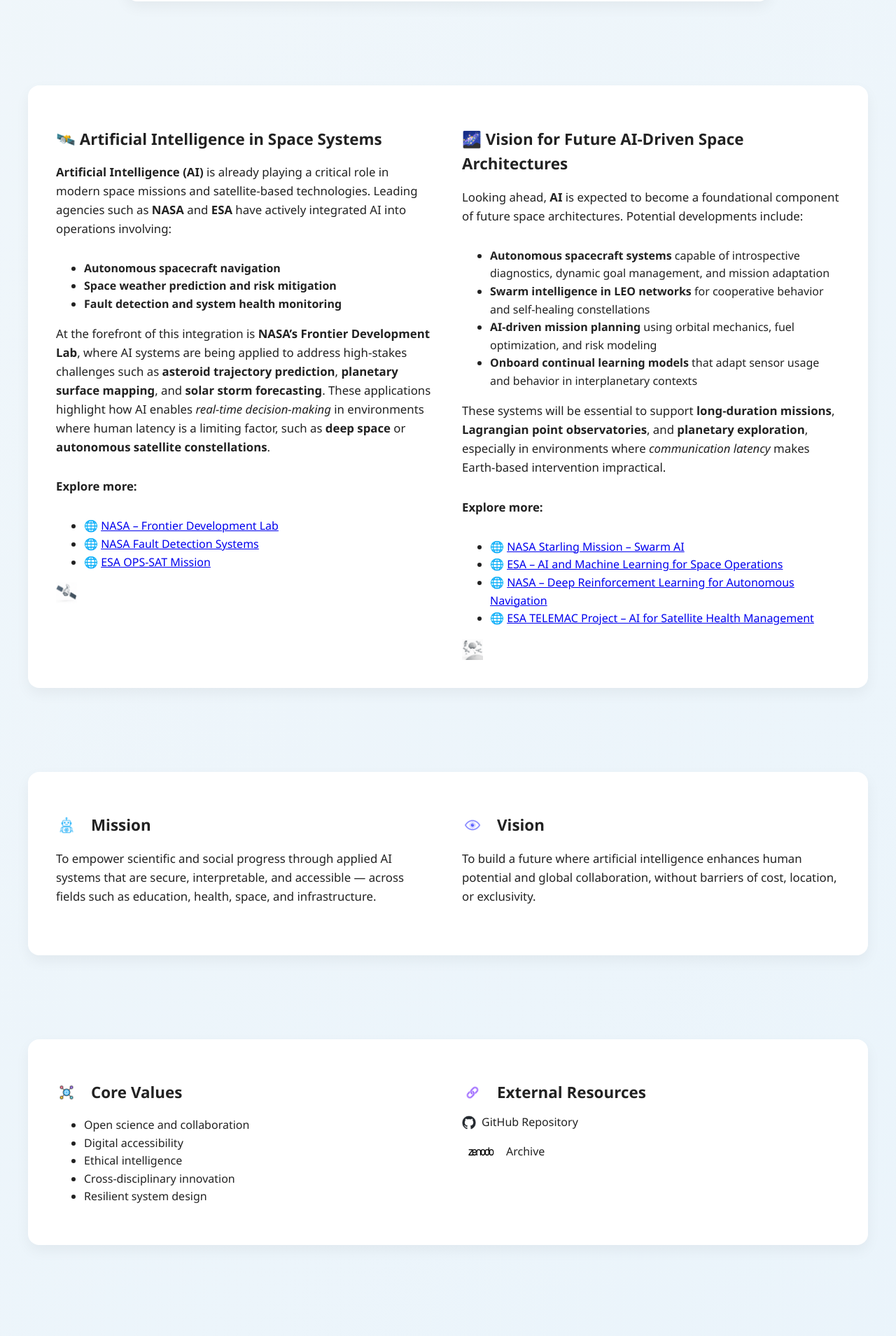
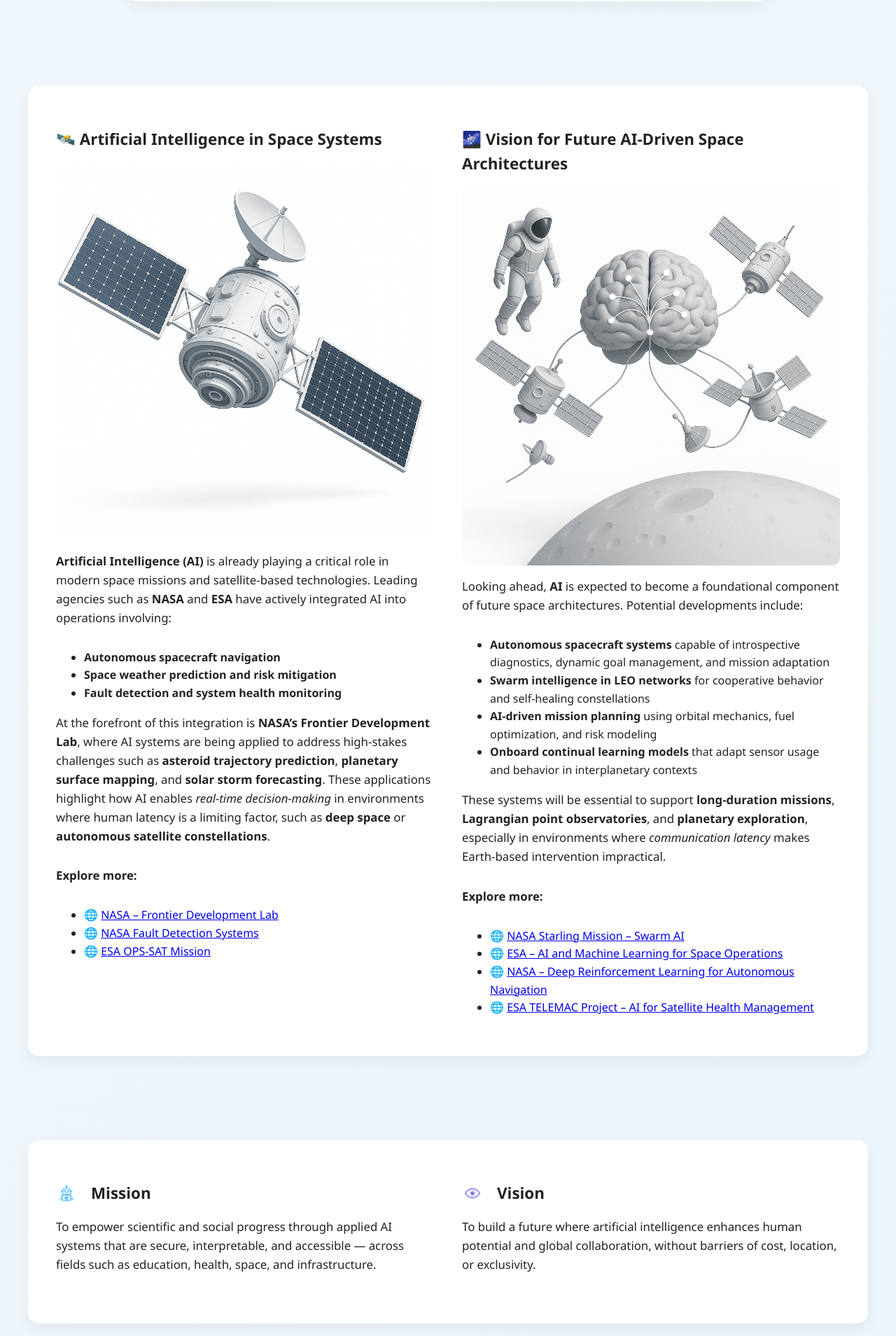
Before and after one commit to HectorMozo3110/test_main, a Jekyll site: the page built from _pages/index.md, in a window 1280 px wide. Shown: the part 1573-3482 px from the top of the page at 70% size. Built offline with Jekyll 4.4.1, drawn with Linux system fonts in a browser that asks for light colours.

```diff
--- a/_pages/index.md
+++ b/_pages/index.md
@@ -48,6 +48,8 @@
         <h2>
           🛰️ Artificial Intelligence in Space Systems
         </h2>
+    <img src="{{ '/assets/images/ai_satellite_section1.png' | relative_url }}" alt="AI Space Systems"
+     style="border-radius: 12px; width: 100%; max-width: 600px; display: block; margin: 1rem auto;" />
         <p>
           <strong>Artificial Intelligence (AI)</strong> is already playing a critical role in modern space missions and satellite-based technologies.
           Leading agencies such as <strong>NASA</strong> and <strong>ESA</strong> have actively integrated AI into operations involving:
@@ -69,13 +71,14 @@
                 <li>🌐 <a href="https://www.nasa.gov/centers-and-facilities/goddard/ai-could-speed-fault-diagnosis/" target="_blank">NASA Fault Detection Systems</a></li>
                 <li>🌐 <a href="https://www.esa.int/Enabling_Support/Operations/OPS-SAT" target="_blank">ESA OPS-SAT Mission</a></li>
               </ul>
-         <img src="{{ '/assets/images/satellite_icon.png' | relative_url }}" alt="AI Space Icon" height="30" style="vertical-align: middle; margin-right: 10px;" />
       </div>
       <!-- Block: Future Space AI Vision -->
       <div class="vision-block">
         <h2>
          🌌 Vision for Future AI-Driven Space Architectures
         </h2>
+         <img src="{{ '/assets/images/ai_future_space_arch.png' | relative_url }}" alt="Future AI in Space"
+     style="border-radius: 12px; width: 100%; max-width: 600px; display: block; margin: 1rem auto;" />
         <p>
           Looking ahead, <strong>AI</strong> is expected to become a foundational component of future space architectures.
           Potential developments include:
@@ -97,7 +100,6 @@
                     <li>🌐 <a href="https://ntrs.nasa.gov/citations/20250000634" target="_blank">NASA – Deep Reinforcement Learning for Autonomous Navigation</a></li>
                     <li>🌐 <a href="https://connectivity.esa.int/projects/healthai" target="_blank">ESA TELEMAC Project – AI for Satellite Health Management</a></li>
                   </ul>
-         <img src="{{ '/assets/images/future_icon.png' | relative_url }}" alt="Future Icon" height="30" style="vertical-align: middle; margin-right: 10px;" />
       </div>
     </div>
   </div>
```
Also changed, not shown: assets/images/ai_future_space_arch.png (renamed from assets/images/future_icon.png), assets/images/ai_satellite_section1.png (renamed from assets/images/satellite_icon.png).
